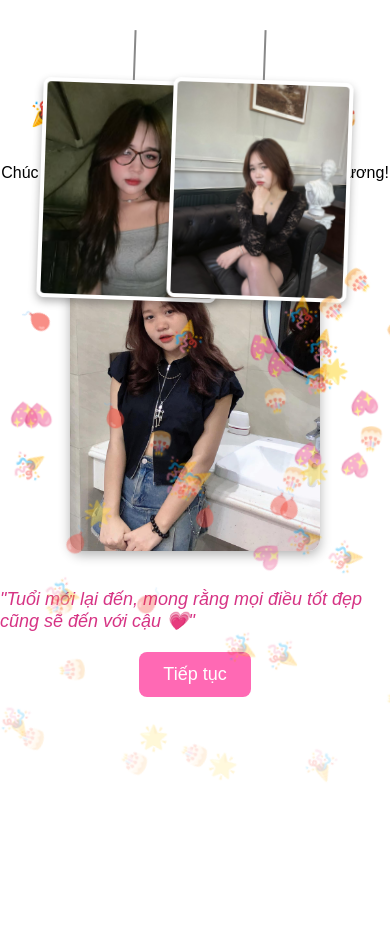
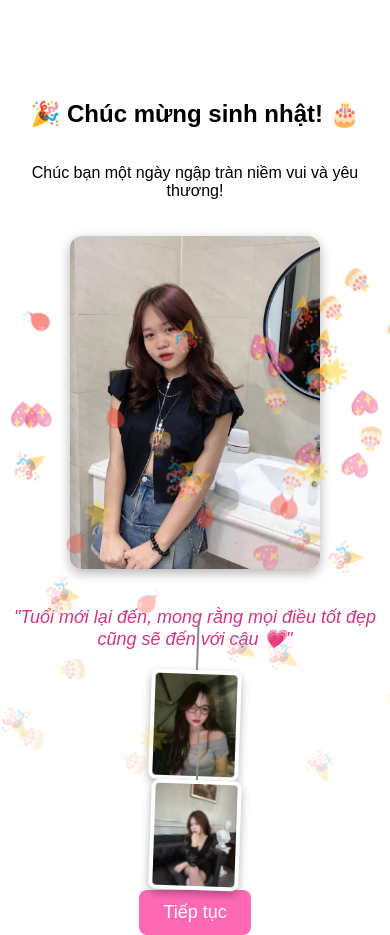
Before and after one commit to Dung333-art/linhanh, a plain HTML site: page index.html in a window 390 px wide. Before the commit the page ends 844 px from the top, so only its background shows below. Drawn offline with Linux system fonts and the light colour scheme.

Commit message:
Update index.html

```diff
--- a/index.html
+++ b/index.html
@@ -248,7 +248,53 @@
       justify-content: flex-start;
       padding-top: 80px;
     }
+    @media (max-width: 600px) {
+  h1 {
+    font-size: 24px;
+    text-align: center;
+  }
+
+  .slide p {
+    font-size: 16px;
+    padding: 0 10px;
+    text-align: center;
+  }
+
+  .photo-frame {
+    width: 90px;
+    height: 110px;
+    margin: 10px auto;
+    display: block;
+    animation: drop-in 1.5s ease-out forwards;
+  }
+
+  .left-frame, .right-frame {
+    position: relative;
+    top: 0;
+    left: 0;
+    right: 0;
+    margin: 0 auto;
+  }
+
+  .gift-grid {
+    grid-template-columns: repeat(auto-fit, minmax(90px, 1fr));
+    padding: 10px;
+  }
+
+  .book {
+    width: 90%;
+    height: 180px;
+  }
+
+  .gift-popup {
+    max-width: 90vw;
+    max-height: 80vh;
+  }
+}
+
   </style>
+  <meta name="viewport" content="width=device-width, initial-scale=1.0">
+
 </head>
 <body>
   <div id="confettiContainer"></div>
```
